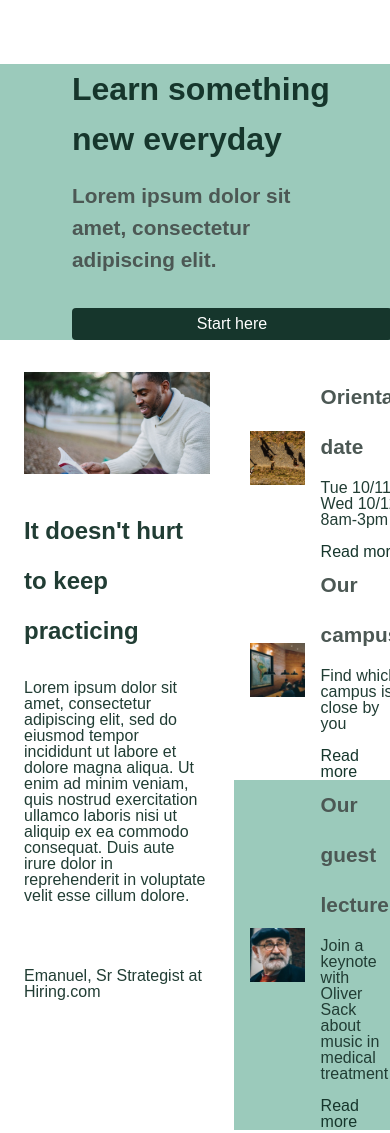
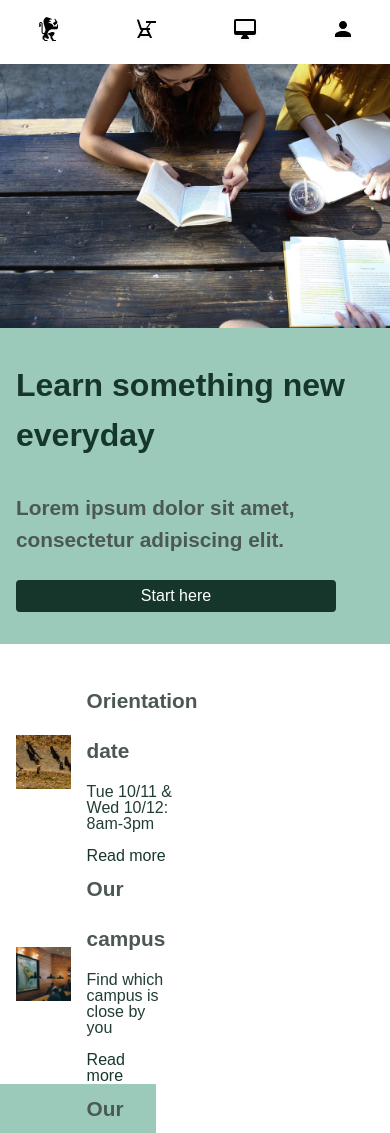
Before and after one commit to Russdog/ColmarAcademy, a plain HTML site: page index.html in a window 390 px wide. Shown: the top 1133 px of the page. Drawn offline with Linux system fonts and the light colour scheme; files whose address does not match are found by name; a web font is replaced by a local one.

Commit message:
Mobile 2nd Section

```diff
--- a/index.html
+++ b/index.html
@@ -23,9 +23,9 @@
         </ul>
         <nav class='mobiHeader'>
           <ul>
-            <li><a href="#"></a><img src="./resources/images/ic-logo.svg" alt="mobile header navigation"></li>
-            <li><a href="#"></a><img src="./resources/images/ic-on-campus.svg" alt="mobile header navigation"></li>
-            <li><a href="#"></a><img src="./resources/images/ic-online.svg" alt="mobile header navigation"></li>
+            <li><a href="#"><img src="./resources/images/ic-logo.svg" alt="mobile header navigation"></a></li>
+            <li><a href="#"><img src="./resources/images/ic-on-campus.svg" alt="mobile header navigation"></a></li>
+            <li><a href="#"><img src="./resources/images/ic-online.svg" alt="mobile header navigation"></a></li>
             <li><a href="#"><img src="./resources/images/ic-login.svg" alt="mobile header navigation"></a></li>
           </ul>
         </nav>
@@ -40,7 +40,6 @@
         </div>
         <div class="firstContainerText">
           <h1>Learn something new everyday</h1>
-          <br>
           <h3>Lorem ipsum dolor sit amet, consectetur adipiscing elit.</h3>
           <div class="start-btn">
             <p><a href="#">Start here</a></p>
--- a/resources/css/style.css
+++ b/resources/css/style.css
@@ -83,6 +83,7 @@ body {
 
 .nav li {
   padding-right: 1rem;
+  padding-left: 1rem;
 }
 
 a {
@@ -110,10 +111,12 @@ font-weight: bold;
     display: none;
   }
 
-.mobiHeader {
+nav.mobiHeader, nav.mobiHeader ul {
   display: inline-flex;
   justify-content: space-around;
   width: 100%;
+  height: 4rem;
+  align-items: center;
  }
 }
 
@@ -175,6 +178,50 @@ font-weight: bold;
   padding-top: 0.5rem;
   padding-bottom: 0.5rem;
   width: 100%;
+}
+
+/* First Section Mobile */
+
+@media only screen and (max-width: 768px) {
+  .firstContainer {
+    flex-direction: column;
+    width: 100%;
+    align-items: center;
+  }
+
+  .firstContainerImage {
+    width: 100%;
+    height: 200px;
+    background-image: url(../images/banner.jpg);
+    background-repeat: no-repeat;
+    background-position: center;
+    background-size: cover;
+    margin: 0px;
+  }
+
+  .firstContainerImage img {
+  display: none;
+  }
+
+  .firstContainerText {
+    margin: 2rem 1rem 2rem 1rem;
+    padding: 0;
+    text-align: left;
+  }
+
+  .firstContainerText h3 {
+    padding-top: 2rem;
+    padding-bottom: 1.5rem;
+  }
+
+  .firstContainerText h1, .firstContainerText h3 {
+    width: 100%;
+  }
+
+  .firstContainer .start-btn {
+    margin-top: 0;
+  }
+
 }
 
 /* Second Section */
@@ -243,6 +290,16 @@ font-weight: bold;
 .productInfo a {
   color: rgb(22.4, 54.1, 43.5);
 }
+
+/* Second Section Mobile */
+
+@media only screen and (max-width: 768px) {
+    .leftColumn-ScndCtr {
+      display: none;
+    }
+
+
+  }
 
 /* Third Section */
 
```
